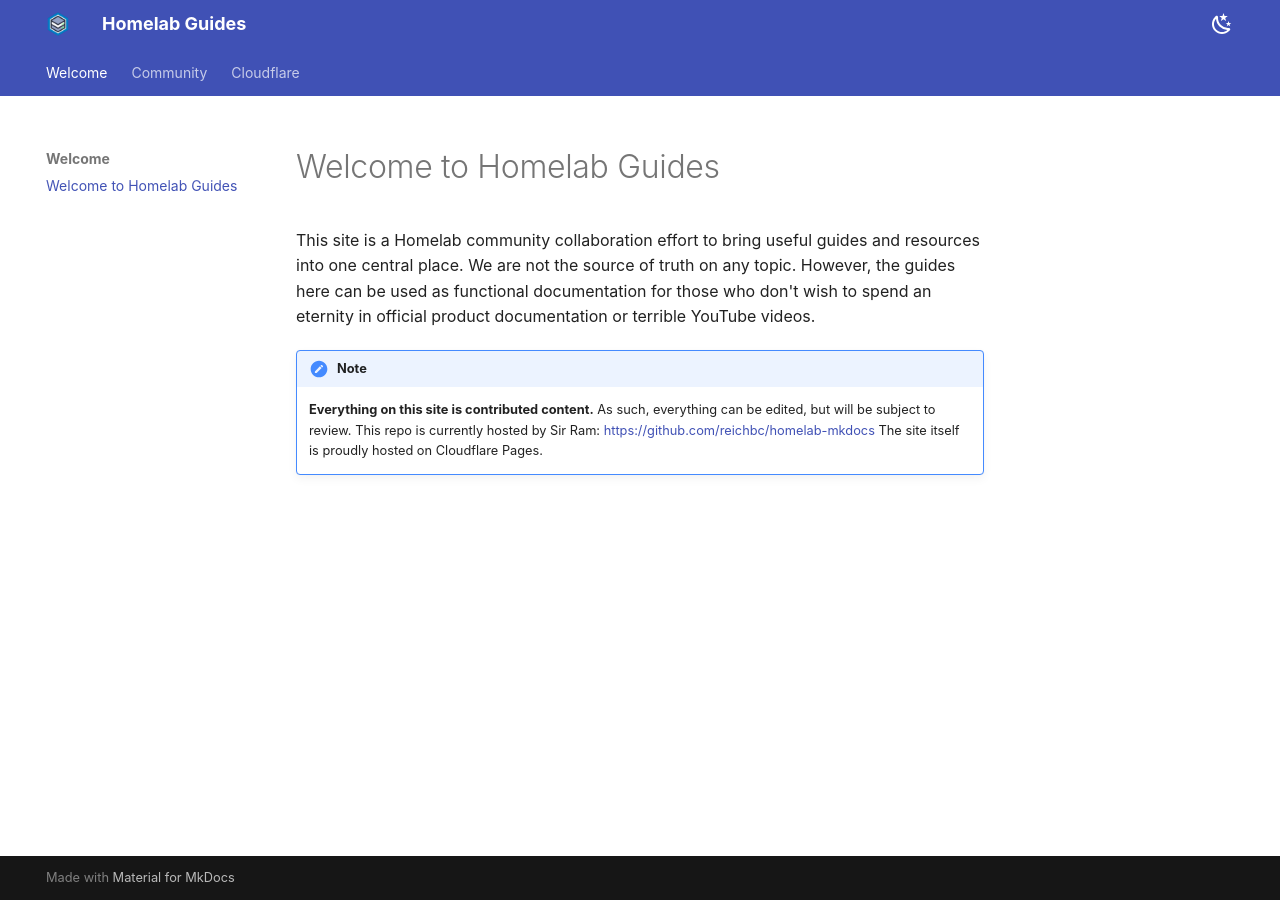
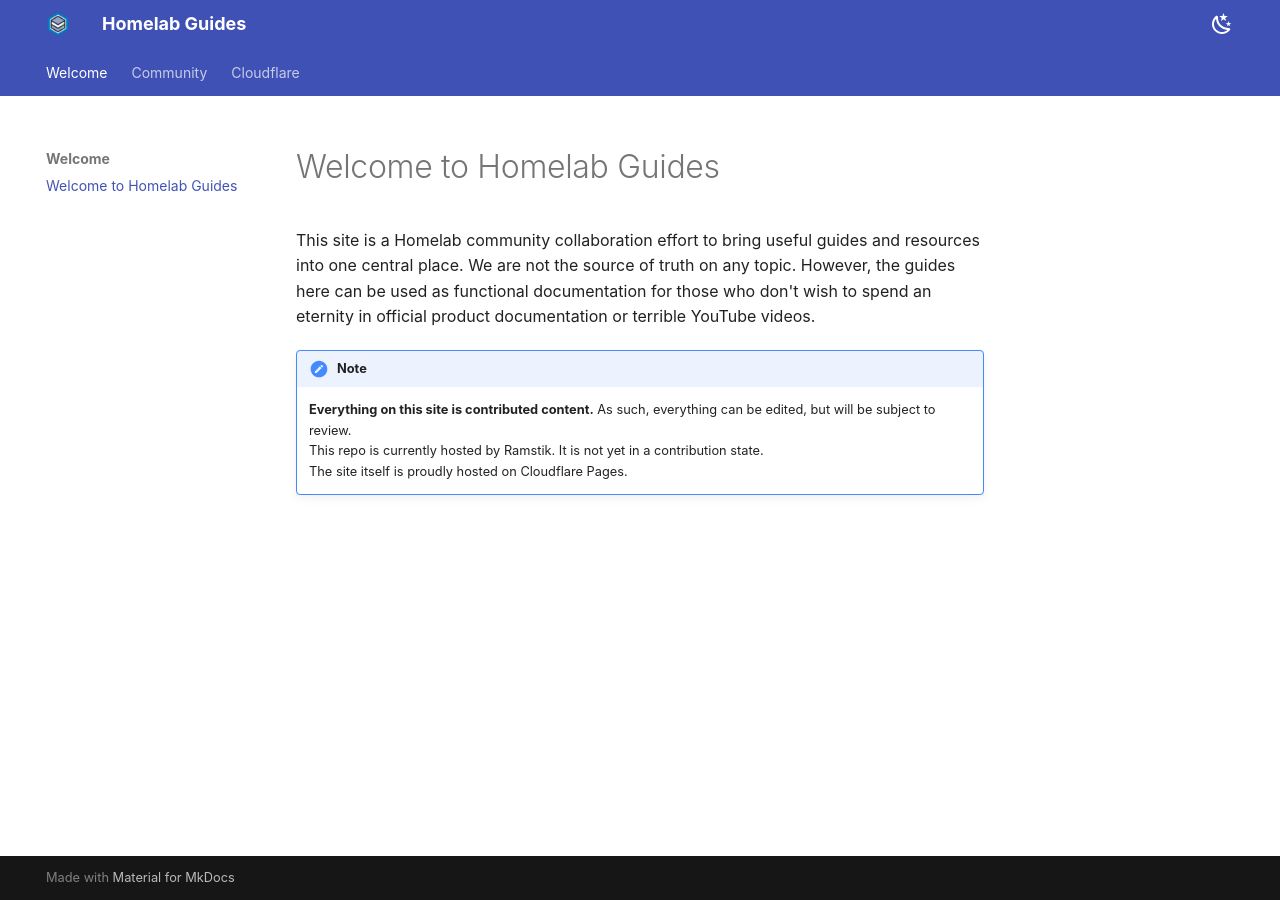
Before and after one commit to reichbc/homelab-mkdocs, an MkDocs documentation site: the page built from docs/index.md, in a window 1280 px wide. Built offline with MkDocs 1.6.1 and Material for MkDocs 9.7.7, drawn with Linux system fonts in a browser that asks for light colours; some web fonts are replaced.

Commit message:
Revise hosting details and contribution status
Updated the host name and contribution status in the note.

```diff
--- a/docs/index.md
+++ b/docs/index.md
@@ -5,5 +5,5 @@
 
 !!! note
     **Everything on this site is contributed content.** As such, everything can be edited, but will be subject to review.
-    This repo is currently hosted by Sir Ram: <https://github.com/reichbc/homelab-mkdocs>
+    This repo is currently hosted by Ramstik. It is not yet in a contribution state.
     The site itself is proudly hosted on Cloudflare Pages.
```
